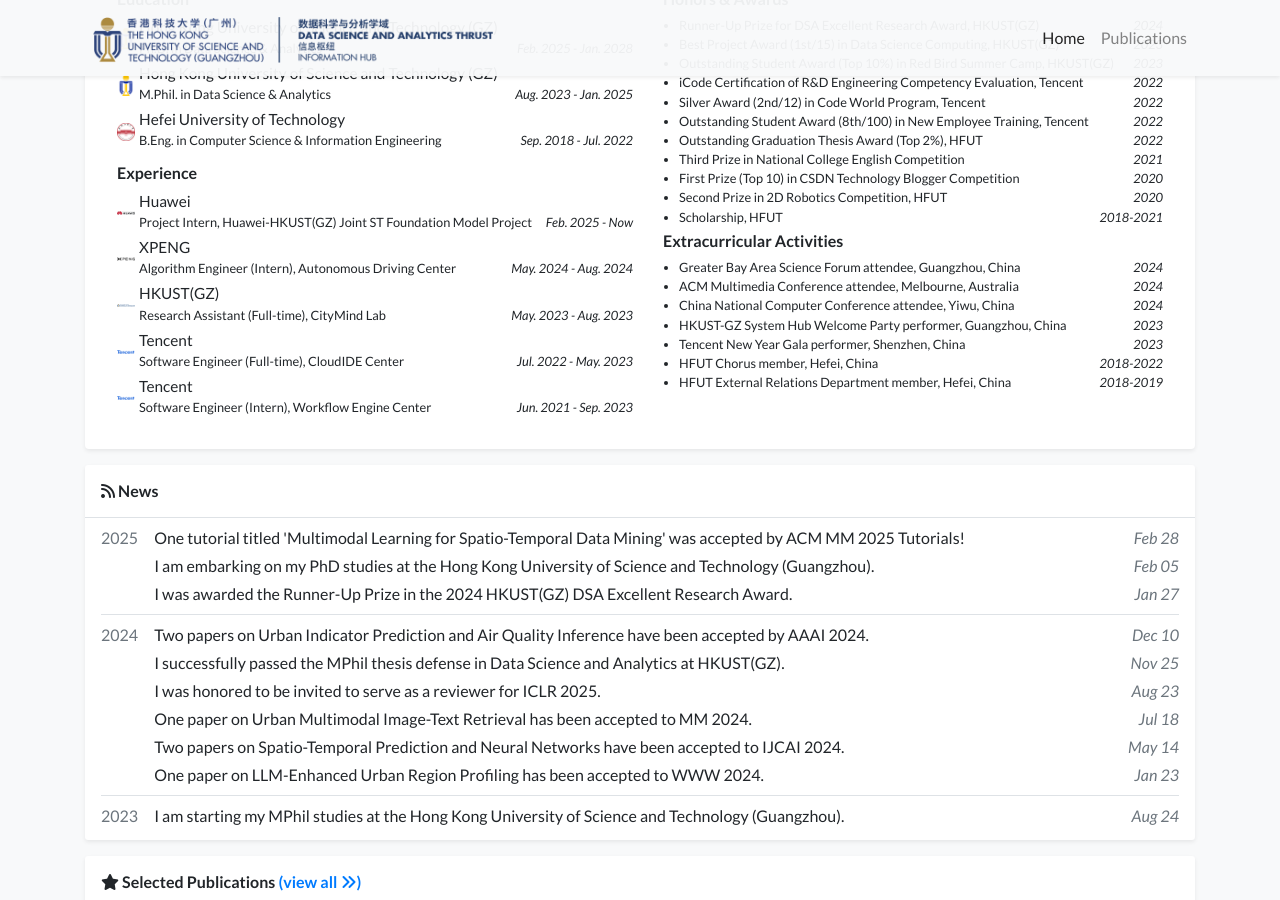
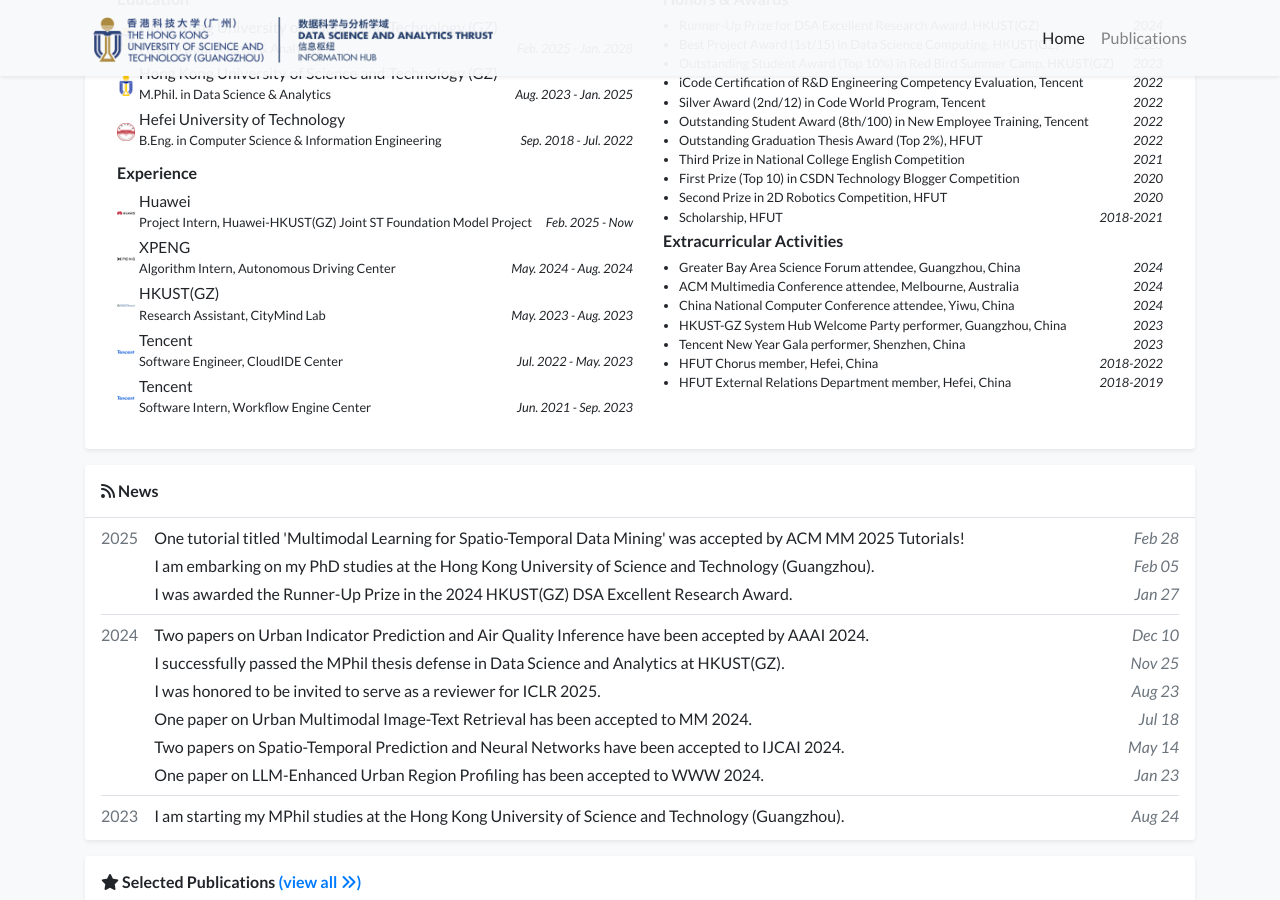
Before and after one commit to thunderlrr/songxinlei.github.io, a Jekyll site: the page built from index.html, in a window 1280 px wide and 900 px high, scrolled down 514 px. Built offline with Jekyll 4.4.1, drawn with Linux system fonts in a browser that asks for light colours; a style sheet for code colours, icons or effects is not loaded.

Commit message:
update profile

```diff
--- a/_data/profile.yml
+++ b/_data/profile.yml
@@ -52,19 +52,19 @@
   date: Feb. 2025 - Now
 - name: XPENG
   logo: /assets/images/badges/xpeng_company.png
-  position: Algorithm Engineer (Intern), Autonomous Driving Center
+  position: Algorithm Intern, Autonomous Driving Center
   date: May. 2024 - Aug. 2024
 - name: HKUST(GZ)
   logo: /assets/images/badges/hkustgz.png
-  position: Research Assistant (Full-time), CityMind Lab
+  position: Research Assistant, CityMind Lab
   date: May. 2023 - Aug. 2023
 - name: Tencent
   logo: /assets/images/badges/tencent_company.png
-  position: Software Engineer (Full-time), CloudIDE Center
+  position: Software Engineer, CloudIDE Center
   date: Jul. 2022 - May. 2023
 - name: Tencent
   logo: /assets/images/badges/tencent_company.png
-  position: Software Engineer (Intern), Workflow Engine Center
+  position: Software Intern, Workflow Engine Center
   date: Jun. 2021 - Sep. 2023
 
 awards:
```
